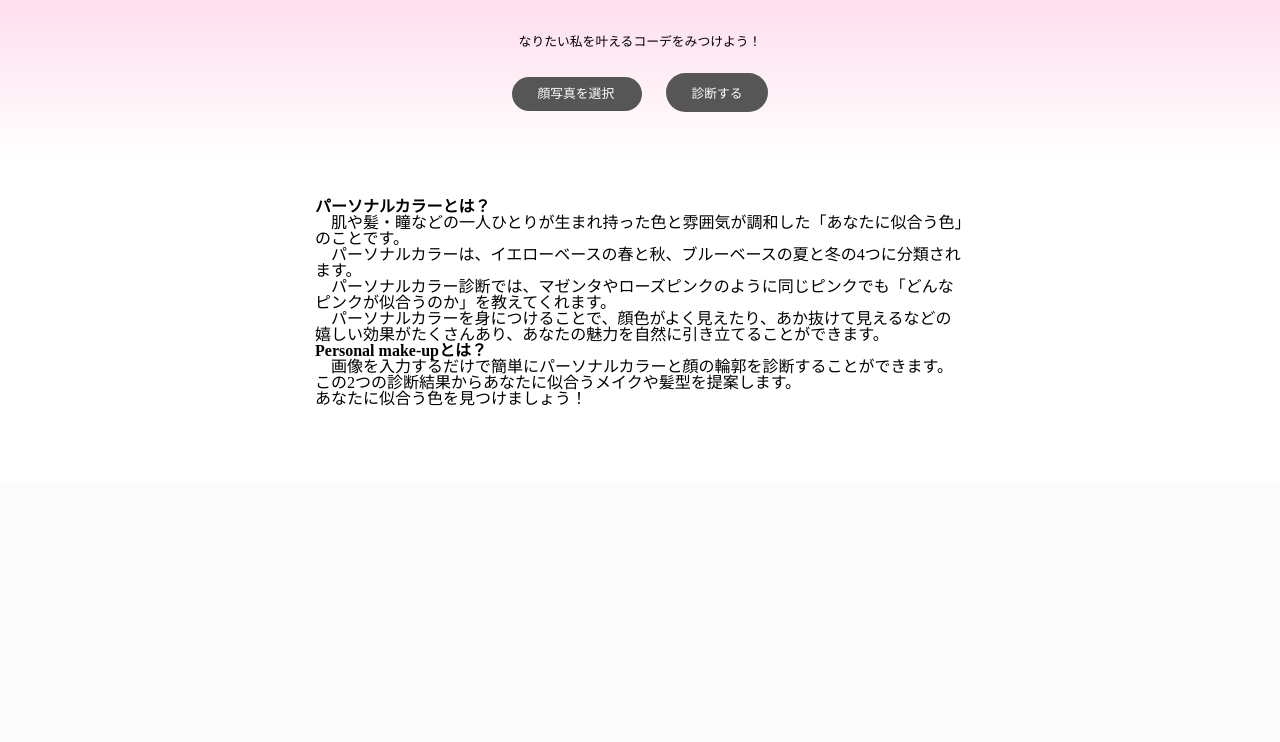
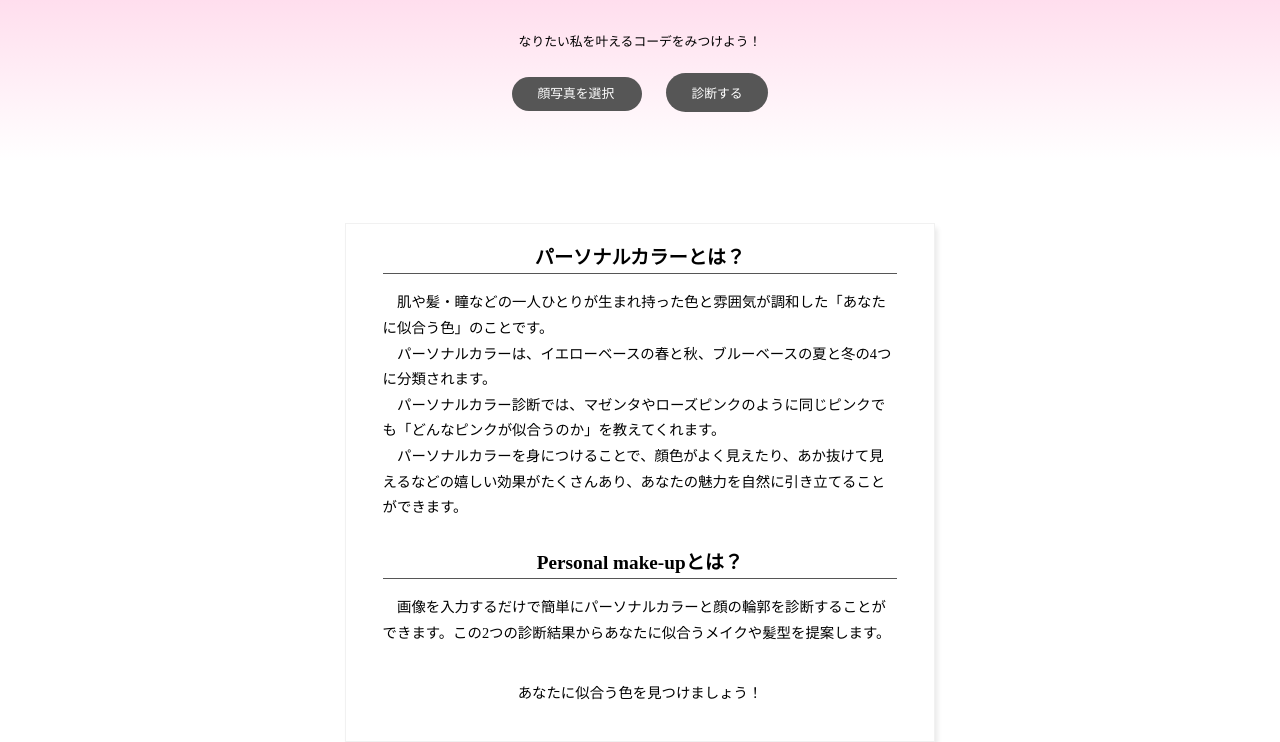
Before and after one commit to Kamenleon/Pmake-up, a Flask app: page / in a window 1280 px wide. Shown: the part 319-1061 px from the top of the page. Before the commit the page ends 725 px from the top, so only its background shows below. Run offline with Flask 2, Linux system fonts and the light colour scheme; some libraries are stand-ins or nearby versions.

Commit message:
スマホ版　説明デザイン暫定

```diff
--- a/static/css/desktop.scss
+++ b/static/css/desktop.scss
@@ -43,12 +43,13 @@
   }
 
   #infoSummary{
-    margin: 1rem 2rem 1rem;
+    margin: 1rem auto 1rem;
     padding: 1rem 0.5rem 0;
     border-top: 1px solid #565656;
     font-family: serif;
     font-weight: bold;
     line-height: 1.8rem;
+    font-size: 1rem;
   }
 
   #infoSmall{
@@ -56,6 +57,7 @@
     font-family: serif;
     font-weight: bold;
     margin: 2.5rem 0;
+    font-size: 1rem;
   }
 
   #file-preview {
--- a/static/css/general.scss
+++ b/static/css/general.scss
@@ -24,6 +24,27 @@
     background-color: #fdf5f9de;
     border-radius: 20px;
     border: solid  2px #707070;
+  }
+
+  #infoTitle{
+    text-align: center;
+    font-size: 1.2rem;
+    padding: 1rem 0 0.4rem;
+  }
+
+  #infoSummary{
+    margin: 0 auto;
+    padding: 1rem 0;
+    width: 90%;
+    border-top: 1px solid #565656;
+    line-height: 1.6rem;
+    font-size: 0.9rem;
+  }
+
+  #infoSmall{
+    text-align: center;
+    margin: 1.5rem 0 2rem;
+    font-size: 0.9rem;
   }
 
   #file-preview {
@@ -126,7 +147,7 @@
     margin-right: 0.5rem;
   }
 
-  #ansText {
+  #ansText{
     font-size: 1rem;
     margin: 0.7rem;
     text-align: center;
@@ -139,7 +160,7 @@
     line-height: 1.3rem;
   }
 
-  #advice {
+  #advice, .info{
     width: 88%;
     max-width: 600px;
     margin: 1.5rem auto;
```
Also changed, not shown: static/css/style.min.css.
